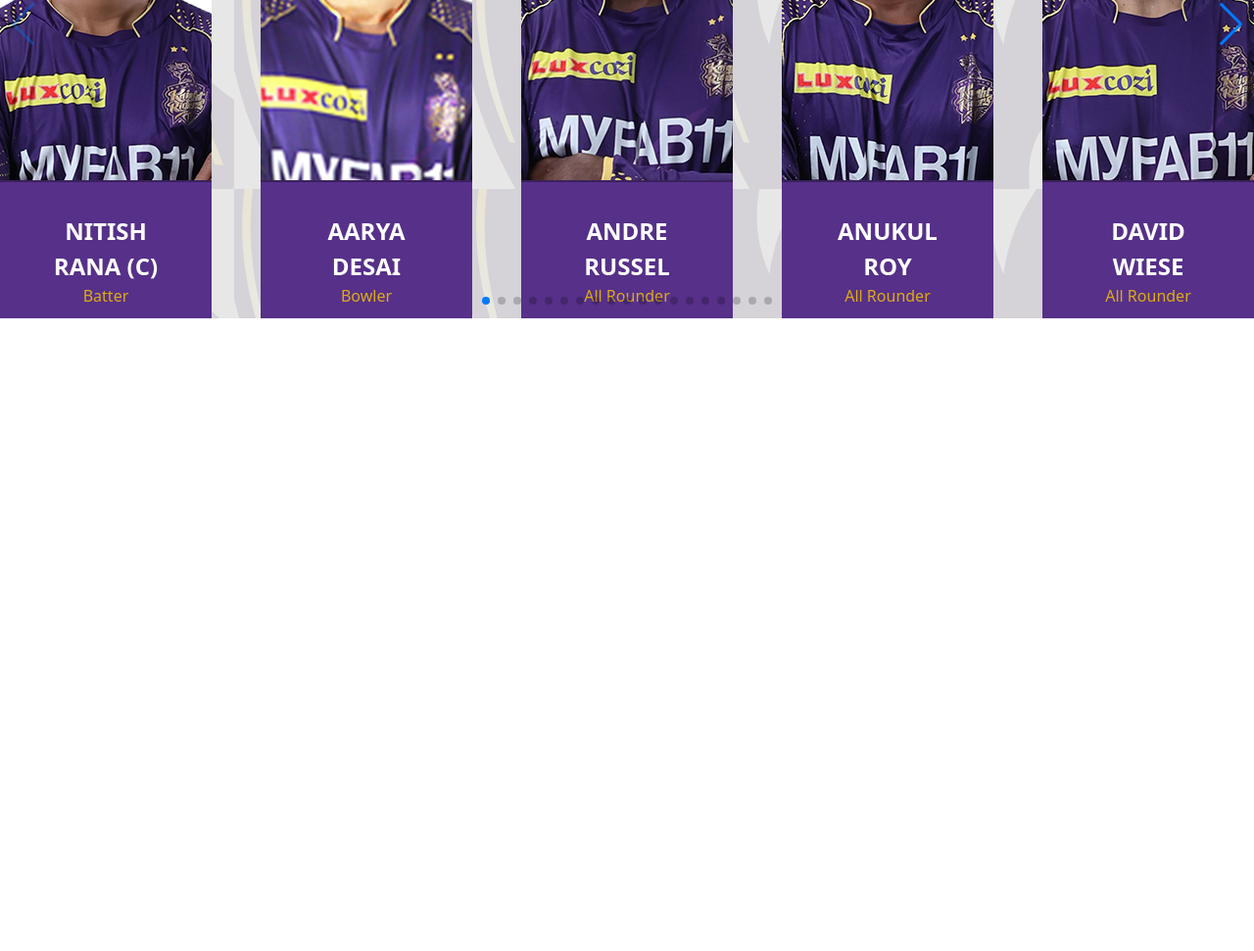
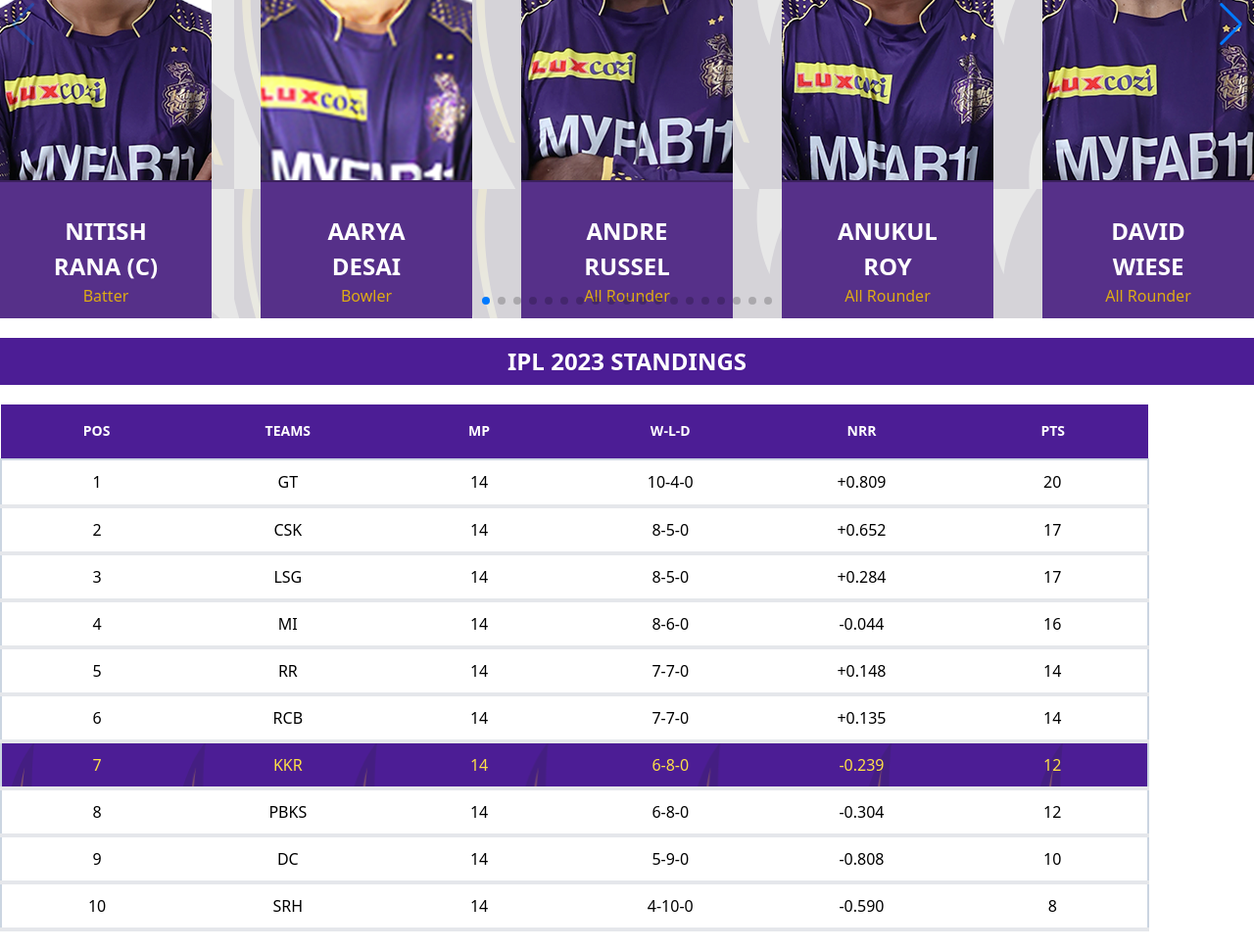
Before and after one commit to kapilsarkar/TAILWIND-CSS, a plain HTML site: page KKR CLONE/index.html in a window 1280 px wide. Shown: the part 2165-3136 px from the top of the page at 98% size. Before the commit the page ends 2490 px from the top, so only its background shows below. Drawn offline with nearby package versions, Linux system fonts and the light colour scheme.

Commit message:
anothersectionadded

```diff
--- a/KKR CLONE/index.html
+++ b/KKR CLONE/index.html
@@ -149,7 +149,7 @@
      <!-- Updates section ends -->
 
       <!-- Team section starts -->
-      <section class="w-full pt-5 ">
+      <section class="w-full self-center pt-5 ">
         <h3 class="font-bold text-3xl text-center">TEAM KKR</h3>
         <div class="swiper mySwiper2 py-10 bg-[url('../images/tm-bg.jpg')]">
           <div class="swiper-wrapper  ">
@@ -321,5 +321,110 @@
           <div class="swiper-pagination"></div>
         </div>
       </section>
+       <!-- Team section ends -->
+
+        <!-- IPL Standing section starts -->
+
+        <section class="w-full py-5">
+
+          <table class="table-fixed media330:w-11/12 text-center">
+            <h3 class="p-2 bg-violet-900 text-white font-bold text-2xl text-center w-full">IPL 2023 STANDINGS</h3>
+            <div class="pt-5">
+              <thead class="p-2 bg-violet-900 text-white font-bold text-sm">
+                <tr class="h-14">
+                  <th>POS</th>
+                  <th>TEAMS</th>
+                  <th>MP</th>
+                  <th>W-L-D</th>
+                  <th>NRR</th>
+                  <th>PTS</th>
+                </tr>
+              </thead>
+              <tbody class="border-2 border-slate-300">
+                <tr class="border-b-4 h-12">
+                  <td>1</td>
+                  <td>GT</td>
+                  <td>14</td>
+                  <td>10-4-0</td>
+                  <td>+0.809</td>
+                  <td>20</td>
+                </tr>
+                <tr class="border-b-4 h-12">
+                  <td>2</td>
+                  <td>CSK</td>
+                  <td>14</td>
+                  <td>8-5-0</td>
+                  <td>+0.652</td>
+                  <td>17</td>
+                </tr>
+                <tr class="border-b-4 h-12">
+                  <td>3</td>
+                  <td>LSG</td>
+                  <td>14</td>
+                  <td>8-5-0</td>
+                  <td>+0.284</td>
+                  <td>17</td>
+                </tr>
+                <tr class="border-b-4 h-12">
+                  <td>4</td>
+                  <td>MI</td>
+                  <td>14</td>
+                  <td>8-6-0</td>
+                  <td>-0.044</td>
+                  <td>16</td>
+                </tr>
+                <tr class="border-b-4 h-12">
+                  <td>5</td>
+                  <td>RR</td>
+                  <td>14</td>
+                  <td>7-7-0</td>
+                  <td>+0.148</td>
+                  <td>14</td>
+                </tr>
+                <tr class="border-b-4 h-12">
+                  <td>6</td>
+                  <td>RCB</td>
+                  <td>14</td>
+                  <td>7-7-0</td>
+                  <td>+0.135</td>
+                  <td>14</td>
+                </tr>
+                <tr class="border-b-4 h-12 bg-violet-900 text-yellow-300 bg-[url('../images/std.png')] ">
+                  <td>7</td>
+                  <td>KKR</td>
+                  <td>14</td>
+                  <td>6-8-0</td>
+                  <td>-0.239</td>
+                  <td>12</td>
+                </tr>
+                <tr class="border-b-4 h-12">
+                  <td>8</td>
+                  <td>PBKS</td>
+                  <td>14</td>
+                  <td>6-8-0</td>
+                  <td>-0.304</td>
+                  <td>12</td>
+                </tr>
+                <tr class="border-b-4 h-12">
+                  <td>9</td>
+                  <td>DC</td>
+                  <td>14</td>
+                  <td>5-9-0</td>
+                  <td>-0.808</td>
+                  <td>10</td>
+                </tr>
+                <tr class="border-b-4 h-12">
+                  <td>10</td>
+                  <td>SRH</td>
+                  <td>14</td>
+                  <td>4-10-0</td>
+                  <td>-0.590</td>
+                  <td>8</td>
+                </tr>
+              </tbody>
+            </div>
+
+          </table>
+        </section>
   </body>
 </html>
--- a/KKR CLONE/tailwind.config.js
+++ b/KKR CLONE/tailwind.config.js
@@ -5,6 +5,7 @@
     extend: {},
     screens:{
       'media1100': '1100px',
+      'media330': '330px',
 
     },
   },
```
Also changed, not shown: KKR CLONE/dist/output.css, KKR CLONE/images/std.png (added), KKR CLONE/teamslider.css (deleted).
